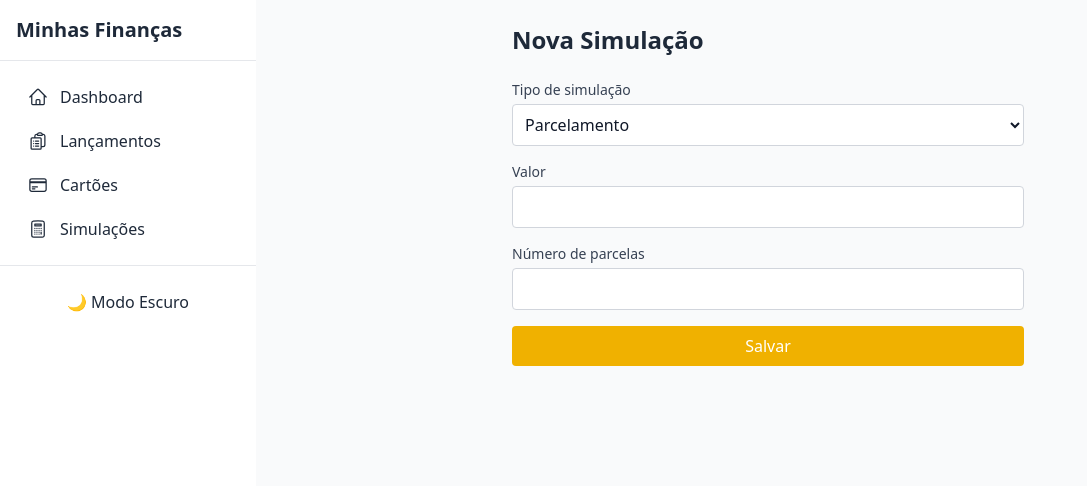
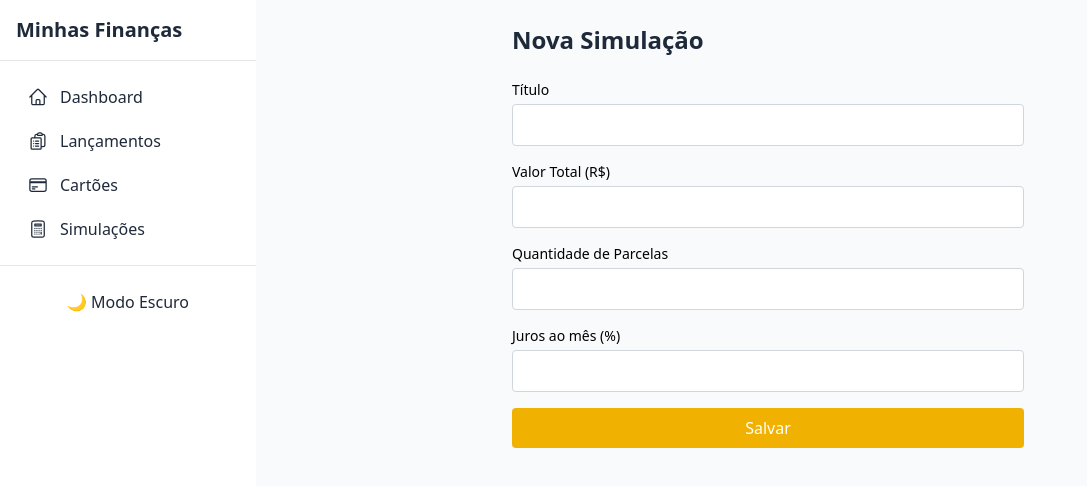
Before and after one commit to SamuelSmith16/sistema-financeiro, a React (Vite) app in the folder frontend/: page /simulacoes/nova in a window 1280 px wide. Shown: the top 486 px of the page, without its empty margins (0-1087 px from the left). Built offline with nearby package versions, Linux system fonts and the light colour scheme; no server answers.

Commit message:
feat: refactor NovaSimulacao component to improve form handling and validation

```diff
--- a/frontend/src/pages/NovaSimulacao.jsx
+++ b/frontend/src/pages/NovaSimulacao.jsx
@@ -1,21 +1,37 @@
 import { useState } from "react";
-import axios from "axios";
 import { useNavigate } from "react-router-dom";
 import api from "../services/api";
 
 export default function NovaSimulacao() {
-    const [tipo, setTipo] = useState("parcelamento");
-    const [valor, setValor] = useState("");
-    const [parcelas, setParcelas] = useState("");
+  const [titulo, setTitulo] = useState("");
+  const [valorTotal, setValorTotal] = useState("");
+  const [quantidadeParcelas, setQuantidadeParcelas] = useState("");
+  const [jurosAoMes, setJurosAoMes] = useState("");
   const navigate = useNavigate();
 
   const handleSubmit = async (e) => {
     e.preventDefault();
+
+    if (!titulo || !valorTotal || !quantidadeParcelas || jurosAoMes === "") {
+      alert("Preencha todos os campos obrigatórios");
+      return;
+    }
+
+    const valorNum = Number(valorTotal);
+    const parcelasNum = Number(quantidadeParcelas);
+    const jurosNum = Number(jurosAoMes);
+
+    if (valorNum <= 0 || parcelasNum < 1 || jurosNum < 0) {
+      alert("Verifique os valores inseridos");
+      return;
+    }
+
     try {
       await api.post("/api/simulacoes", {
-                tipo,
-                valor: parseFloat(valor),
-                parcelas: parseInt(parcelas),
+        titulo: titulo.trim(),
+        valor_total: valorNum,
+        quantidade_parcelas: parcelasNum,
+        juros_ao_mes: jurosNum
       });
       navigate("/simulacoes");
     } catch (err) {
@@ -26,63 +42,42 @@ export default function NovaSimulacao() {
 
   return (
     <div className="max-w-lg mx-auto">
-            <h1 className="text-2xl font-bold mb-6 text-gray-800 dark:text-gray-100">
-                Nova Simulação
-            </h1>
+      <h1 className="text-2xl font-bold mb-6 text-gray-800 dark:text-gray-100">Nova Simulação</h1>
       <form onSubmit={handleSubmit} className="space-y-4">
-
-                <div>
-                    <label className="block text-sm font-medium mb-1 text-gray-700 dark:text-gray-300">
-                        Tipo de simulação
-                    </label>
-                    <select
-                        value={tipo}
-                        onChange={(e) => setTipo(e.target.value)}
-                        className="w-full p-2 rounded border border-gray-300 dark:border-gray-700
-                       bg-white dark:bg-gray-800 text-gray-900 dark:text-white"
-                    >
-                        <option value="parcelamento">Parcelamento</option>
-                        <option value="investimento">Investimento</option>
-                    </select>
-                </div>
-
-                <div>
-                    <label className="block text-sm font-medium mb-1 text-gray-700 dark:text-gray-300">
-                        Valor
-                    </label>
-                    <input
-                        type="number"
-                        step="0.01"
-                        value={valor}
-                        onChange={(e) => setValor(e.target.value)}
-                        required
-                        className="w-full p-2 rounded border border-gray-300 dark:border-gray-700
-                       bg-white dark:bg-gray-800 text-gray-900 dark:text-white"
-                    />
-                </div>
-
-                <div>
-                    <label className="block text-sm font-medium mb-1 text-gray-700 dark:text-gray-300">
-                        Número de parcelas
-                    </label>
-                    <input
-                        type="number"
-                        min="1"
-                        value={parcelas}
-                        onChange={(e) => setParcelas(e.target.value)}
-                        required
-                        className="w-full p-2 rounded border border-gray-300 dark:border-gray-700
-                       bg-white dark:bg-gray-800 text-gray-900 dark:text-white"
-                    />
-                </div>
-
-                <button
-                    type="submit"
-                    className="w-full bg-yellow-500 hover:bg-yellow-600 text-white py-2 rounded transition-colors"
-                >
-                    Salvar
-                </button>
+        <Input label="Título" value={titulo} onChange={setTitulo} />
+        <Input label="Valor Total (R$)" type="number" step="0.01" value={valorTotal} onChange={setValorTotal} />
+        <Input label="Quantidade de Parcelas" type="number" min="1" value={quantidadeParcelas} onChange={setQuantidadeParcelas} />
+        <Input label="Juros ao mês (%)" type="number" step="0.01" min="0" value={jurosAoMes} onChange={setJurosAoMes} />
+        <SubmitButton cor="yellow" />
       </form>
     </div>
   );
 }
+
+function Input({ label, type = "text", value, onChange, step, min }) {
+  return (
+    <div>
+      <label className="block text-sm font-medium mb-1">{label}</label>
+      <input
+        type={type}
+        step={step}
+        min={min}
+        value={value}
+        onChange={(e) => onChange(e.target.value)}
+        required
+        className="w-full p-2 rounded border border-gray-300 dark:border-gray-700 bg-white dark:bg-gray-800 text-gray-900 dark:text-white"
+      />
+    </div>
+  );
+}
+
+function SubmitButton({ cor }) {
+  const cores = {
+    yellow: "bg-yellow-500 hover:bg-yellow-600"
+  };
+  return (
+    <button type="submit" className={`w-full ${cores[cor]} text-white py-2 rounded transition-colors`}>
+      Salvar
+    </button>
+  );
+}
```
Lines whose indentation alone changed are shown as unchanged.
